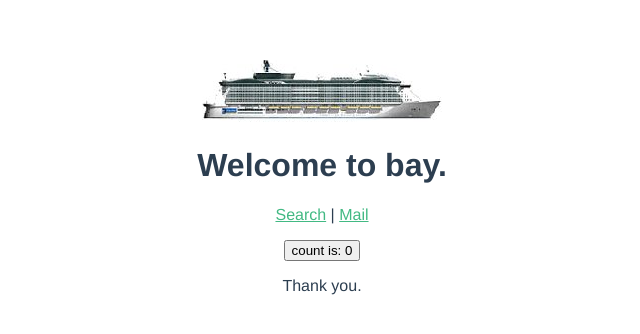
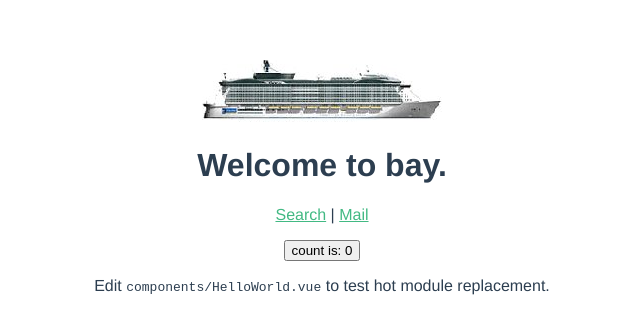
Before and after one commit to oleksiilysenko/bay, a Vue app: page / in a window 1280 px wide. Shown: the top 334 px of the page, without its empty margins (318-958 px from the left). Built offline with nearby package versions, Linux system fonts and the light colour scheme.

Commit message:
Revert "Update HelloWorld.vue"
This reverts commit 070082d3fb7b19eddf28b6e24044cf0215a8a406.

```diff
--- a/src/components/HelloWorld.vue
+++ b/src/components/HelloWorld.vue
@@ -9,7 +9,8 @@
 
   <button type="button" @click="state.count++">count is: {{ state.count }}</button>
   <p>
-    Thank you.
+    Edit
+    <code>components/HelloWorld.vue</code> to test hot module replacement.
   </p>
 </template>
 
```
